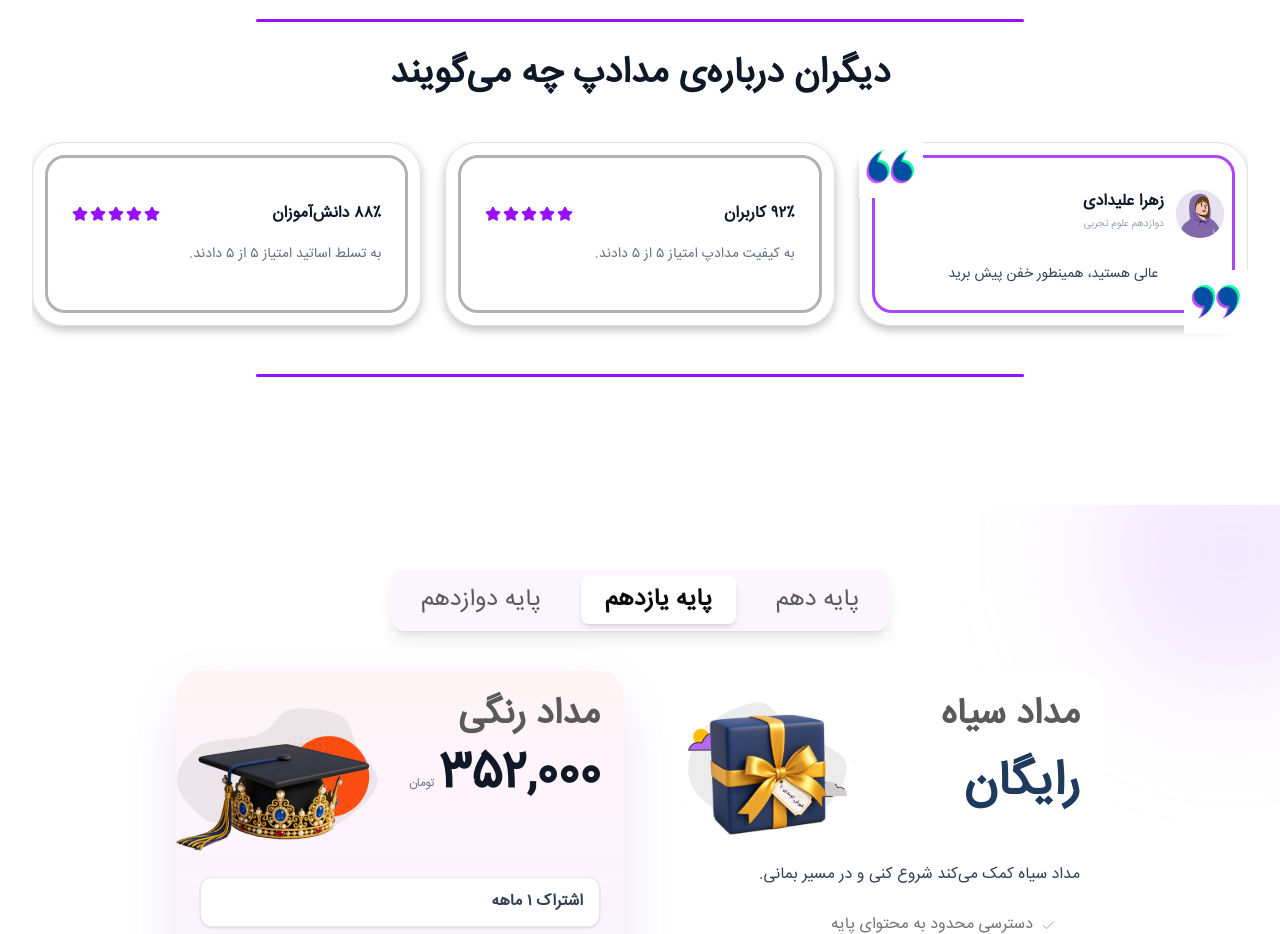
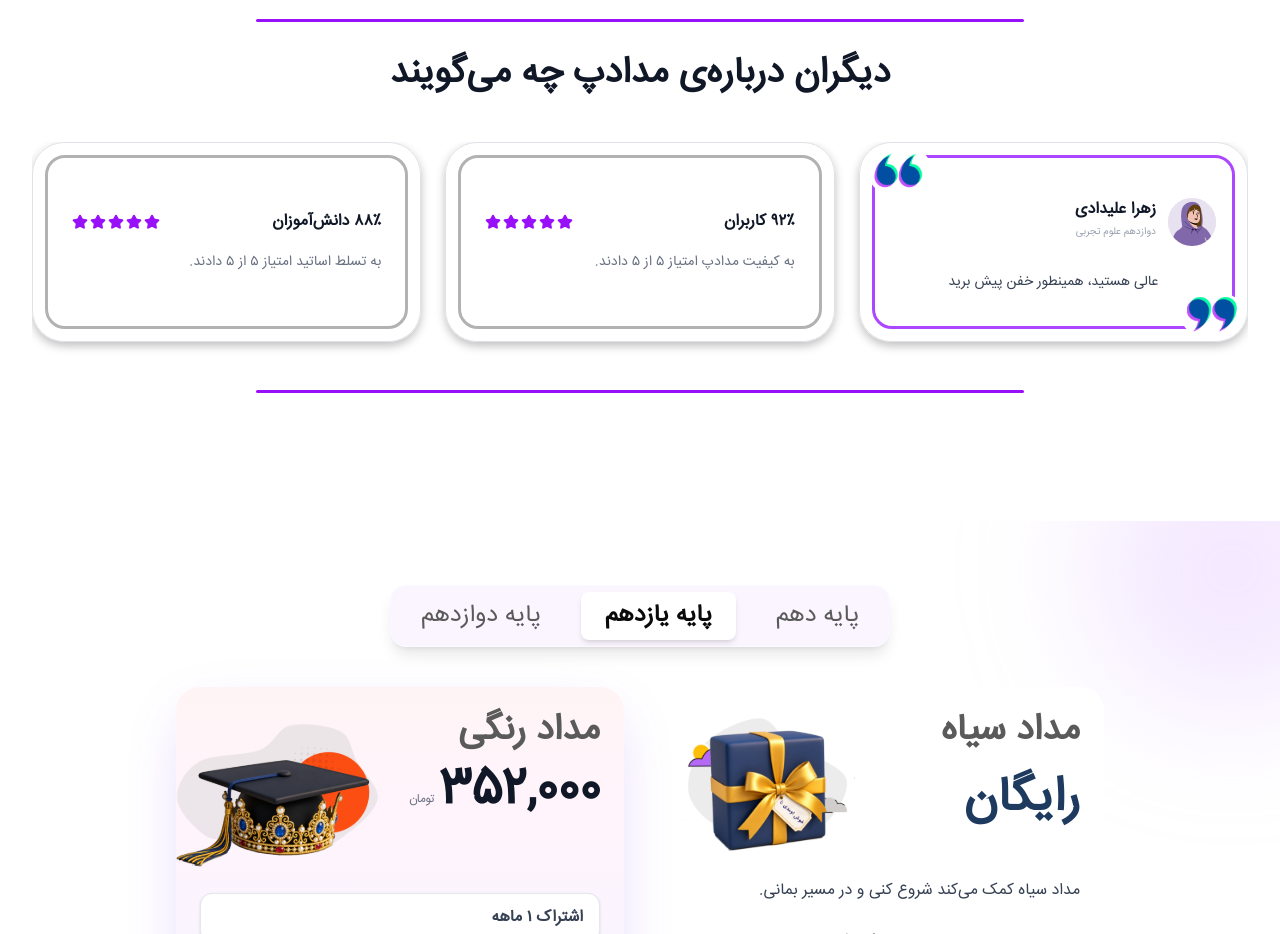
Before and after one commit to SaraSadeghnejad/medad-app, a Next.js app: page / in a window 1280 px wide. Shown: the part 3480-4414 px from the top of the page. Built offline with nearby package versions, Linux system fonts and the light colour scheme.

Commit message:
update landing

```diff
--- a/src/components/sections/Testimonials.tsx
+++ b/src/components/sections/Testimonials.tsx
@@ -139,9 +139,9 @@ function QuoteCardView({ card }: { card: QuoteCard }) {
   return (
     <div className=" flex h-full flex-col shadow-[0px_4px_10px_0px_#00000040] border border-[#DEE1E6] rounded-4xl p-3">
       {/* Inner top line */}
-      <div className="rounded-[20px] relative border-3 border-purple-500 z-0 p-2">
+      <div className="rounded-[20px] relative border-3 border-purple-500 z-0 p-4">
         {/* Top opening quotes */}
-        <div className="flex justify-center items-center absolute -top-6 z-50 -left-4 bg-white w-16 h-16 ">
+        <div className="flex justify-center items-center absolute -top-3 z-50 -left-2 rounded-full bg-white w-16 h-12 ">
           <Image src={"/img3.svg"} alt={"quote"} width={50} height={50} />
         </div>
         {/* Header: name + subtitle + avatar */}
@@ -170,7 +170,7 @@ function QuoteCardView({ card }: { card: QuoteCard }) {
         <p className="mt-6 mb-4 flex-1 text-center text-sm leading-6 text-gray-700">
           {card.quote}
         </p>
-        <div className="flex justify-center items-center absolute z-50 -right-4 -bottom-6 bg-white w-16 h-16 p-2">
+        <div className="flex justify-center items-center absolute z-50 -right-3 -bottom-2 bg-white w-16 rounded-full h-10 ">
           <Image src={"/img2.svg"} alt={"quote"} width={50} height={50} />
         </div>
         {/* Bottom closing quotes */}
```
